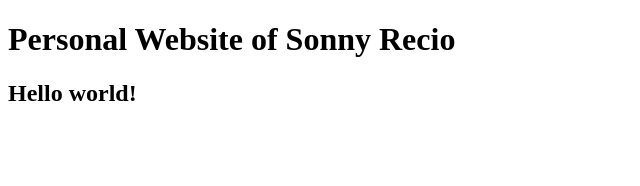
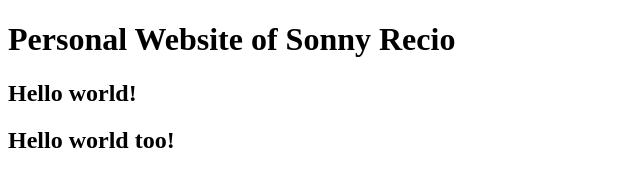
Before and after one commit to reciosonny/reciosonny.github.io, a Gatsby site: page / in a window 1280 px wide. Shown: the whole page, without its empty margins (0-640 px from the left). Built offline with nearby package versions, Linux system fonts and the light colour scheme; Gatsby itself is replaced by a stand-in of ours.

Commit message:
Test edit.

```diff
--- a/src/pages/index.js
+++ b/src/pages/index.js
@@ -6,6 +6,7 @@ const IndexPage = () => (
   <div>
       <h1>Personal Website of Sonny Recio</h1>
       <h2>Hello world!</h2>
+      <h2>Hello world too!</h2>
   </div>
 );
 
```
